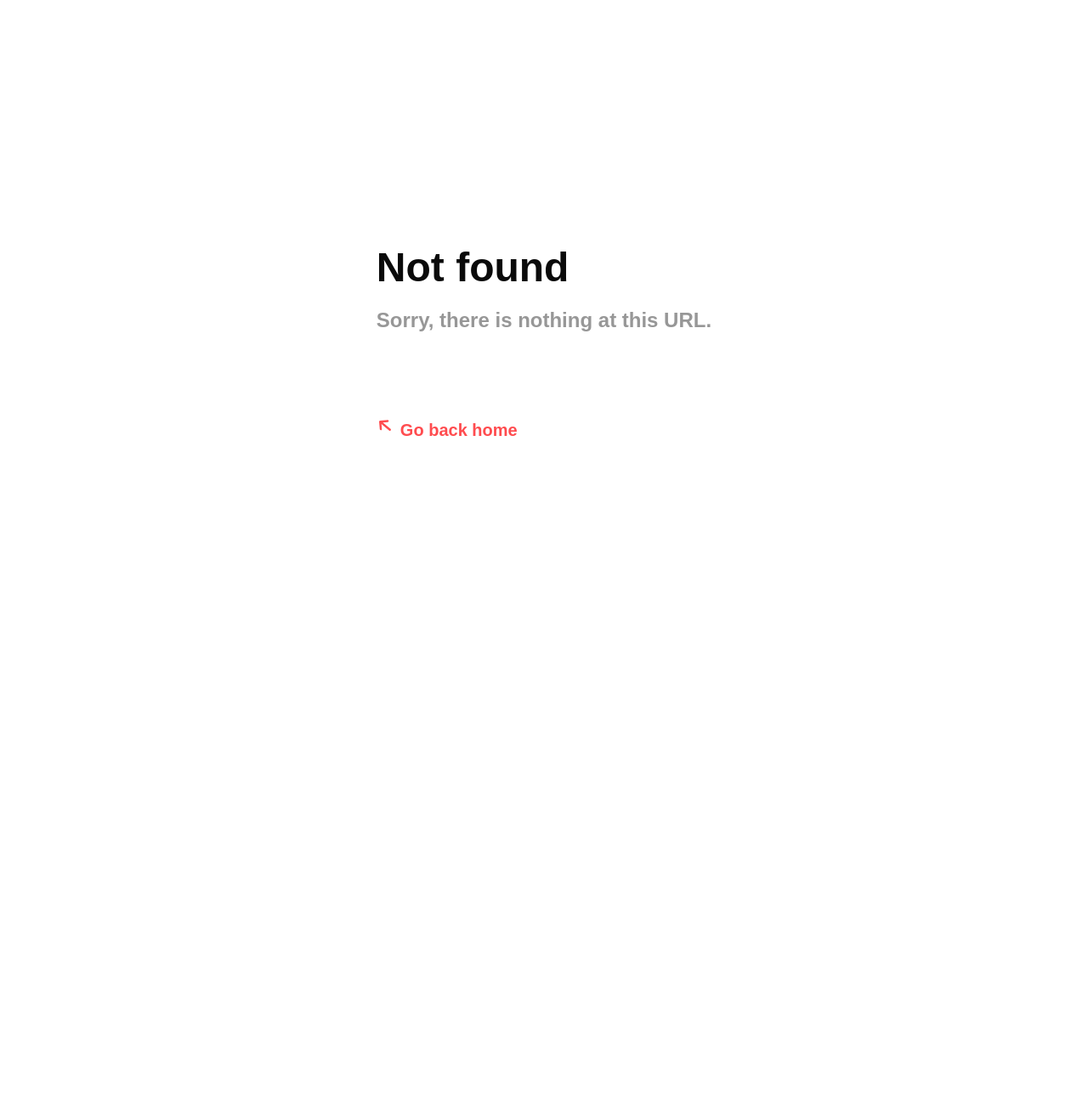
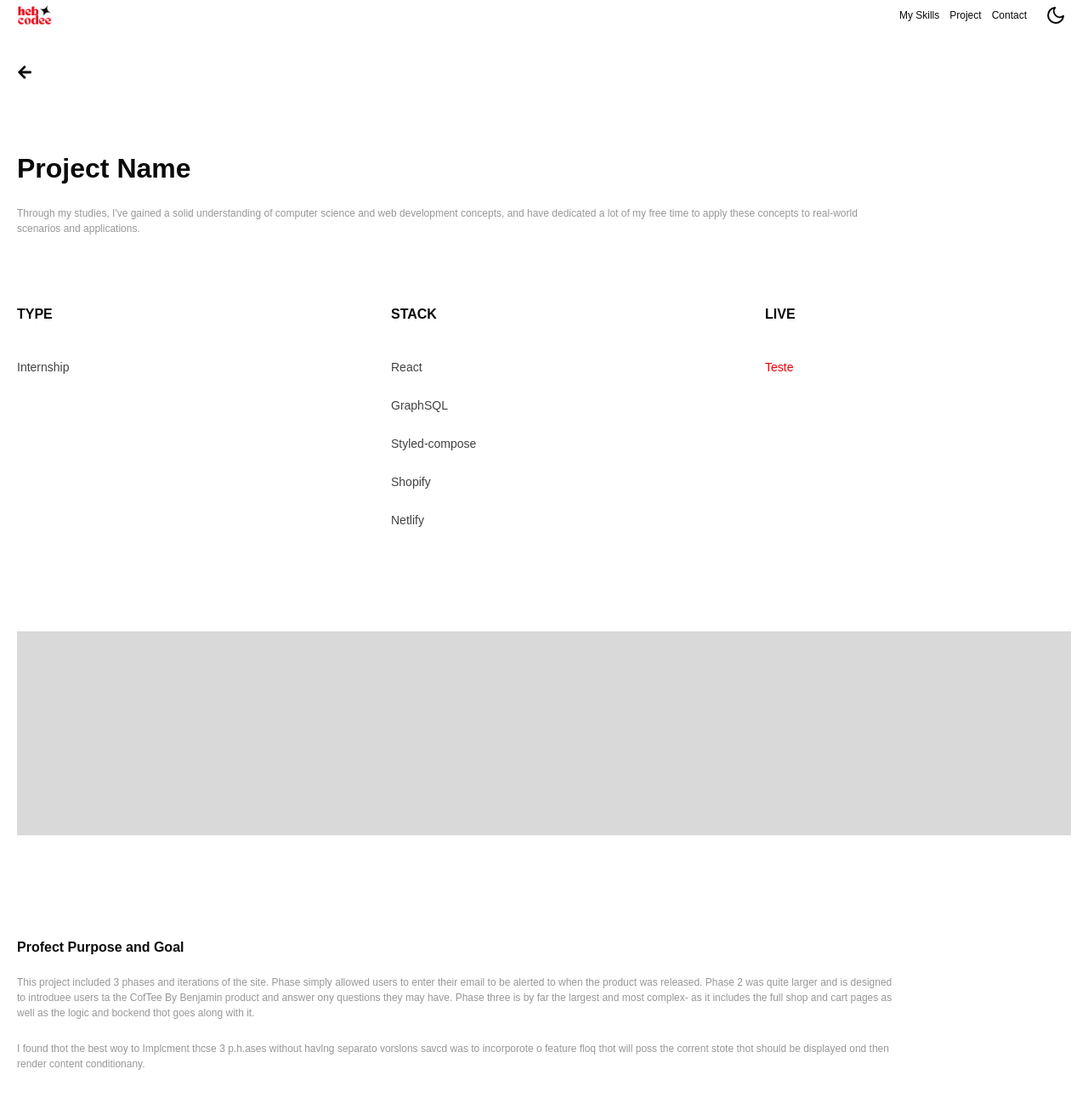
Before and after one commit to hebcodee/hebcodee, a Next.js app: page /project/Bewear in a window 1280 px wide. Before the commit this address had no page. Shown: the top 1298 px of the page at 85% size. Before the commit the page ends 800 px from the top, so only its background shows below. Built offline with nearby package versions, Linux system fonts and the light colour scheme.

Commit message:
feat: add project page

```diff
--- /dev/null
+++ b/src/app/project/Bewear/page.tsx
@@ -0,0 +1,155 @@
+import Article from "@/components/common/Article";
+import Footer from "@/components/common/Footer";
+import Header from "@/components/common/Header";
+import { Section, SectionContent, SectionTitle } from "@/components/common/Section";
+import { FaArrowLeft } from "react-icons/fa";
+import Link from "next/link";
+import { FaReact } from "react-icons/fa";
+
+export default function NotFound() {
+    return (
+        <>
+            <div className="mx-5">
+                <Header />
+
+                <FaArrowLeft size={18} className="mt-10" />
+
+
+
+                <Section id="Hero" className="mt-20">
+                    <SectionTitle>
+                        <h2 className="text-[32px]">Project Name</h2>
+                    </SectionTitle>
+                    <SectionContent>
+                        <p>Through my studies, I've gained a solid understanding of computer science and web development concepts, and have dedicated a lot of my free time to apply these concepts to real-world scenarios and applications.</p>
+                    </SectionContent>
+                </Section>
+
+                <div className="grid grid-cols-3 justify-center mb-30 gap-20">
+                    <div className="flex flex-col">
+                        <h1 className="mb-10 font-bold">TYPE</h1>
+                        <p className="text-[var(--colorforeground)] text-[14px]">Internship</p>
+                    </div>
+                    <div className="flex flex-col space-y-6">
+                        <h1 className="mb-10 font-bold">STACK</h1>
+                        <p className="text-[var(--colorforeground)] text-[14px]">React</p>
+                        <p className="text-[var(--colorforeground)] text-[14px]">GraphSQL</p>
+                        <p className="text-[var(--colorforeground)] text-[14px]">Styled-compose</p>
+                        <p className="text-[var(--colorforeground)] text-[14px]">Shopify</p>
+                        <p className="text-[var(--colorforeground)] text-[14px]">Netlify</p>
+                    </div>
+                    <div className="flex flex-col">
+                        <h1 className="mb-10 font-bold">LIVE</h1>
+                        <Link href="/" className="text-red-600 text-[14px]">Teste</Link>
+                    </div>
+
+                </div>
+
+                <div className="w-full h-60 bg-[var(--box)] mb-30"></div>
+
+                <Section id="Goals" className="mb-40">
+                    <SectionTitle>
+                        <h2 className="">Profect Purpose and Goal</h2>
+                    </SectionTitle>
+                    <SectionContent>
+                        <p>This project included 3 phases and iterations of the site. Phase simply allowed users to enter their email to be alerted to when the product was released. Phase 2 was quite larger and is designed to introduee users ta the CofTee By Benjamin product and answer ony questions they may have. Phase three is by far the largest and most complex- as it includes the full shop and cart pages as well as the logic and bockend thot goes along with it.</p>
+
+                        <p>I found thot the best woy to Implcment thcse 3 p.h.ases without havlng separato vorslons savcd was to incorporote o feature floq thot will poss the corrent stote thot should be displayed ond then render content conditionany. </p>
+                    </SectionContent>
+                </Section>
+
+                <div className="flex flex-row gap-x-10 items-center mb-10">
+                    <div className="flex flex-col space-y-12 pl-10">
+                        <div className="flex flex-row items-center gap-2">
+                            <FaReact size={28} />
+                            <p>React</p>
+                        </div>
+                        <div className="flex flex-row items-center gap-2">
+                            <FaReact size={28} />
+                            <p>GraphSQL</p>
+                        </div>
+                        <div className="flex flex-row items-center gap-2">
+                            <FaReact size={28} />
+                            <p>Shopify</p>
+                        </div>
+                    </div>
+
+
+
+                    <Section id="Stack">
+                        <SectionTitle>
+                            <h2 className="">Web Stack and Explanation</h2>
+                        </SectionTitle>
+                        <SectionContent className="w-6/6">
+                            <p>I found thot the best woy to Implcment thcse 3 p.h.ases without havlng separato vorslons savcd was to incorporote o feature floq thot will poss the corrent stote thot should be displayed ond then render content conditionany. </p>
+
+                            <p>I found thot the best woy to Implcment thcse 3 p.h.ases without havlng separato vorslons savcd was to incorporote o feature floq thot will poss the corrent stote thot should be displayed ond then render content conditionany. </p>
+                        </SectionContent>
+                    </Section>
+                </div>
+
+                <div className="grid grid-cols-2 gap-4 h-130 p-4 mb-30">
+                    <div className="flex flex-col gap-4">
+                        <div className="bg-[var(--box)] h-1/3 rounded"></div>
+                        <div className="bg-[var(--box)] h-2/3 rounded"></div>
+                    </div>
+                    <div className="bg-[var(--box)] rounded"></div>
+                </div>
+
+                <Section id="Purpose" className="items-center flex flex-col text-center mb-30">
+                    <SectionTitle>
+                        <h2 className="text-xl">Profect Purpose and Goal</h2>
+                    </SectionTitle>
+                    <SectionContent className="">
+                        <p>This project included 3 phases and iterations of the site. Phase simply allowed users to enter their email to be alerted to when the product was released. Phase 2 was quite larger and is designed to introduee users ta the CofTee By Benjamin product and answer ony questions they may have.</p>
+                        <p>Phase three is by far the largest and most complex- as it includes the full shop and cart pages as well as the logic and bockend thot goes along with it.</p>
+                    </SectionContent>
+                </Section>
+
+                <div className="w-full h-60 bg-[var(--box)] mb-30"></div>
+
+                <Section id="Leassons">
+                    <SectionTitle>
+                        <h2>Leassons Learned</h2>
+                    </SectionTitle>
+                    <SectionContent className="mt-10">
+                        <p>I could spend all doy describing the lessons thot 1 leorr.ea while womng on thiS project but the most important ones involved my newfound understanding of React Hooks, Git management, Fcature Keys. and API Intcgranon, As my first lorge project usjng Rcoct. I leornca a Iot of Ics;ons regardir.g code  5tructure and organization. When I first began, I would write sloppy code and mave on. but now I know doing cnn come back to you; spcnd a lot morc time rcfactoring and improving  every line I code I write. for the best readability and far fewer headaches.</p>
+                    </SectionContent>
+                </Section>
+
+                <Section id="Leassons">
+                    <SectionTitle>
+                        <h2>Other Projects</h2>
+                    </SectionTitle>
+                    <SectionContent className="mt-10 flex justify-between">
+                        <Article
+                            title="Project One"
+                            content="A tool design to help web developers build live. custom templates & export code"
+                            link="Ver Projeto"
+                        ></Article>
+                        <Article
+                            title="Project One"
+                            content="A tool design to help web developers build live. custom templates & export code"
+                            link="Ver Projeto"
+                        ></Article>
+                    </SectionContent>
+                </Section>
+
+                <Section id="contact">
+                    <SectionTitle>
+                        <h2>Let’s Biuld Something Together </h2>
+                    </SectionTitle>
+                    <SectionContent>
+                        <p>Feel free to reach out if you’re looking for a
+                            developer, have a question, or just want to connect.</p>
+                        <p className="text-[var(--foreground)] font-semibold">herberth.ferreira6@gmail.com</p>
+                    </SectionContent>
+                </Section>
+
+                <Footer />
+
+
+            </div>
+        </>
+    )
+}
```
